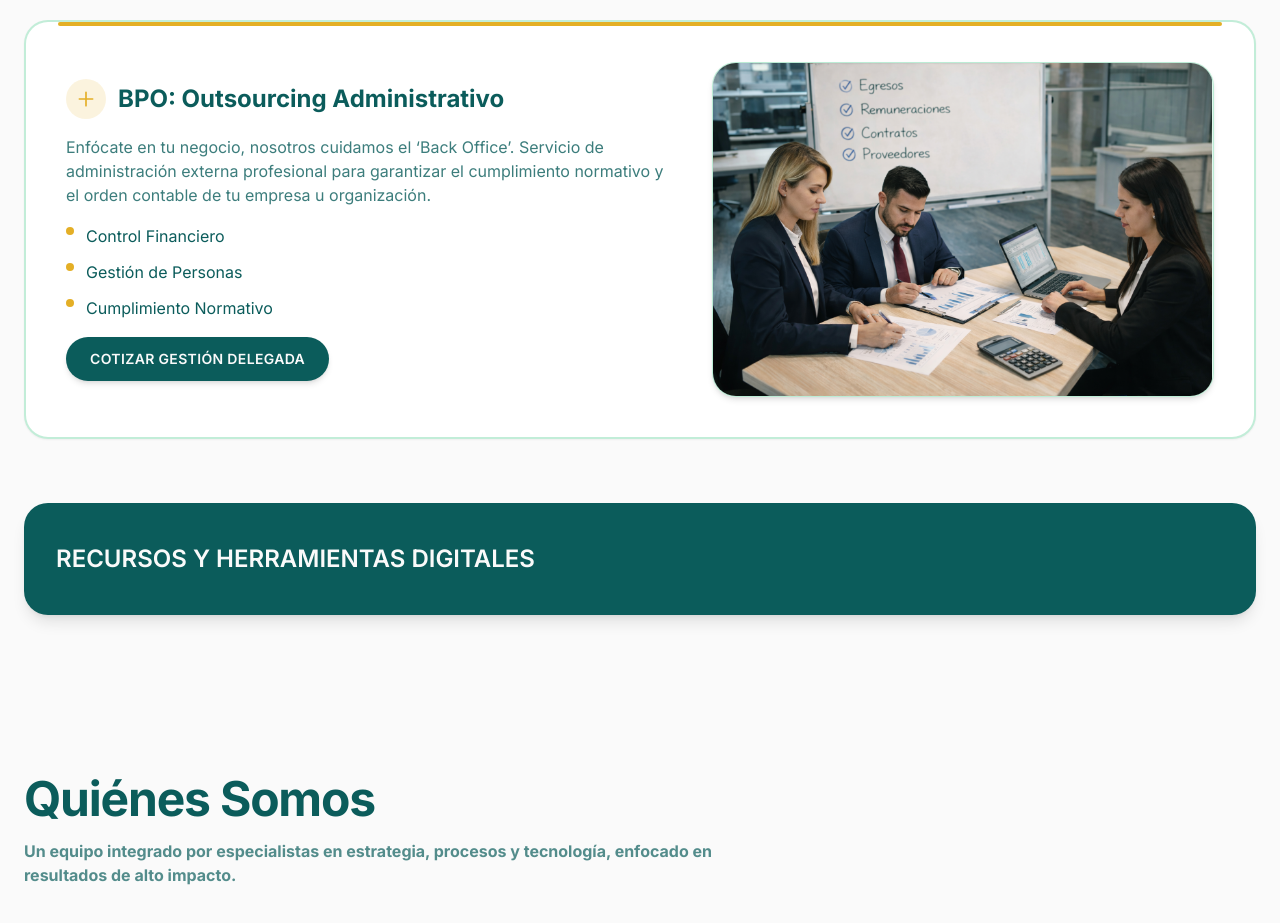
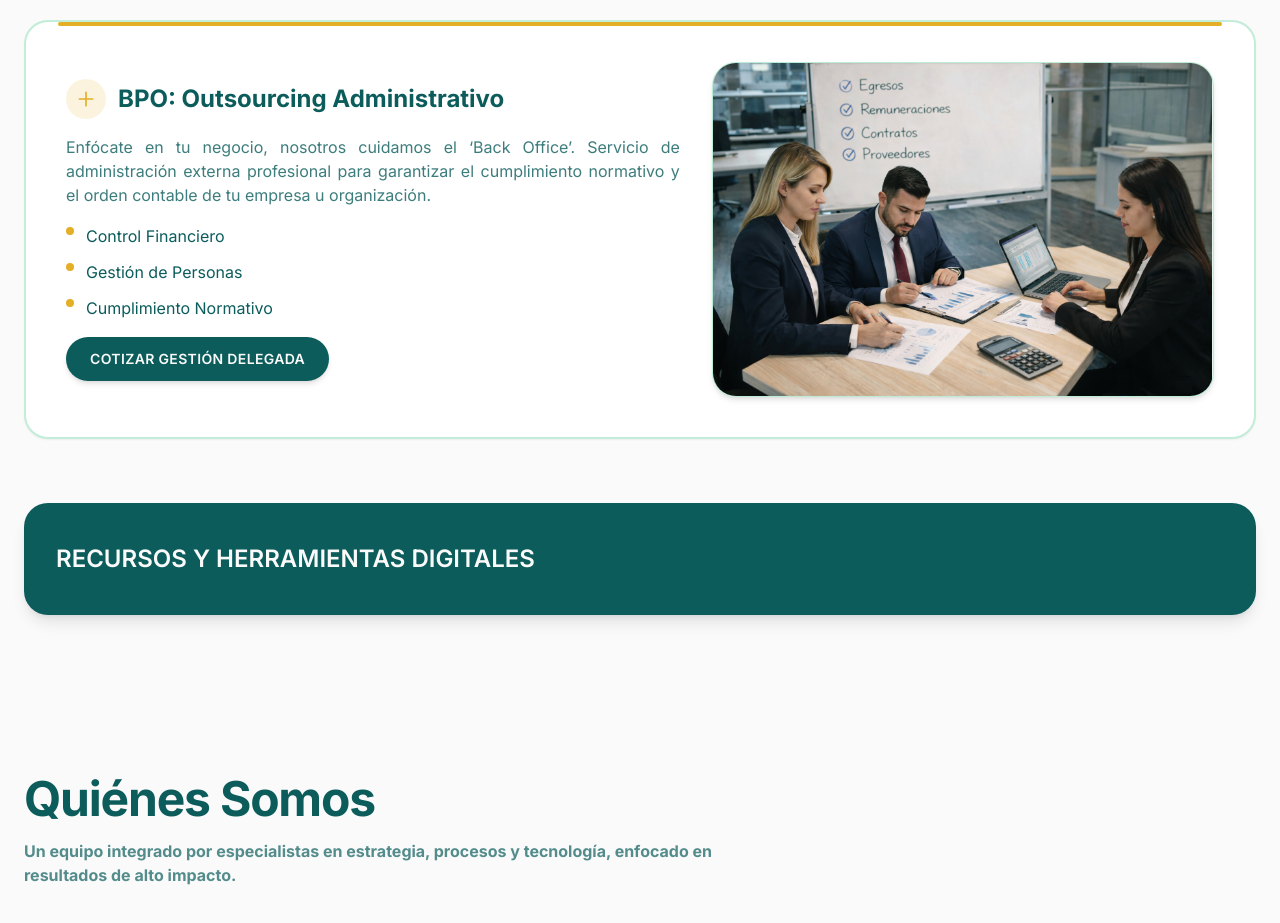
Before and after one commit to medinabenjamin/landing_page_test, a Next.js app: page / in a window 1280 px wide. Shown: the part 1940-2863 px from the top of the page. Built offline with nearby package versions, Linux system fonts and the light colour scheme.

Commit message:
Ajusta justificación de texto en tarjeta BPO

```diff
--- a/src/components/ServicesSection.tsx
+++ b/src/components/ServicesSection.tsx
@@ -209,7 +209,7 @@ export default function ServicesSection() {
                 BPO: Outsourcing Administrativo
               </h3>
             </div>
-            <p className="text-left text-base text-brand/80">
+            <p className="text-justify text-base text-brand/80">
               Enfócate en tu negocio, nosotros cuidamos el ‘Back Office’.
               Servicio de administración externa profesional para garantizar el
               cumplimiento normativo y el orden contable de tu empresa u
```
